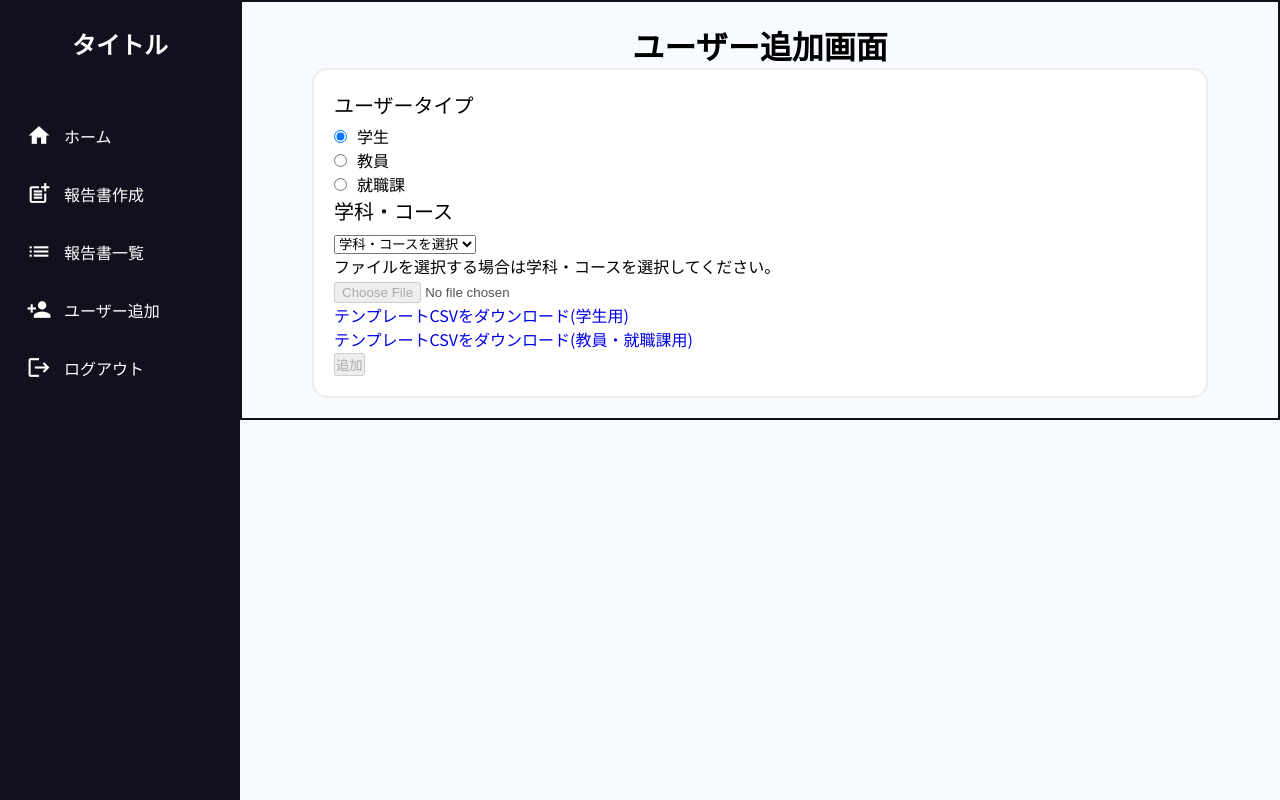
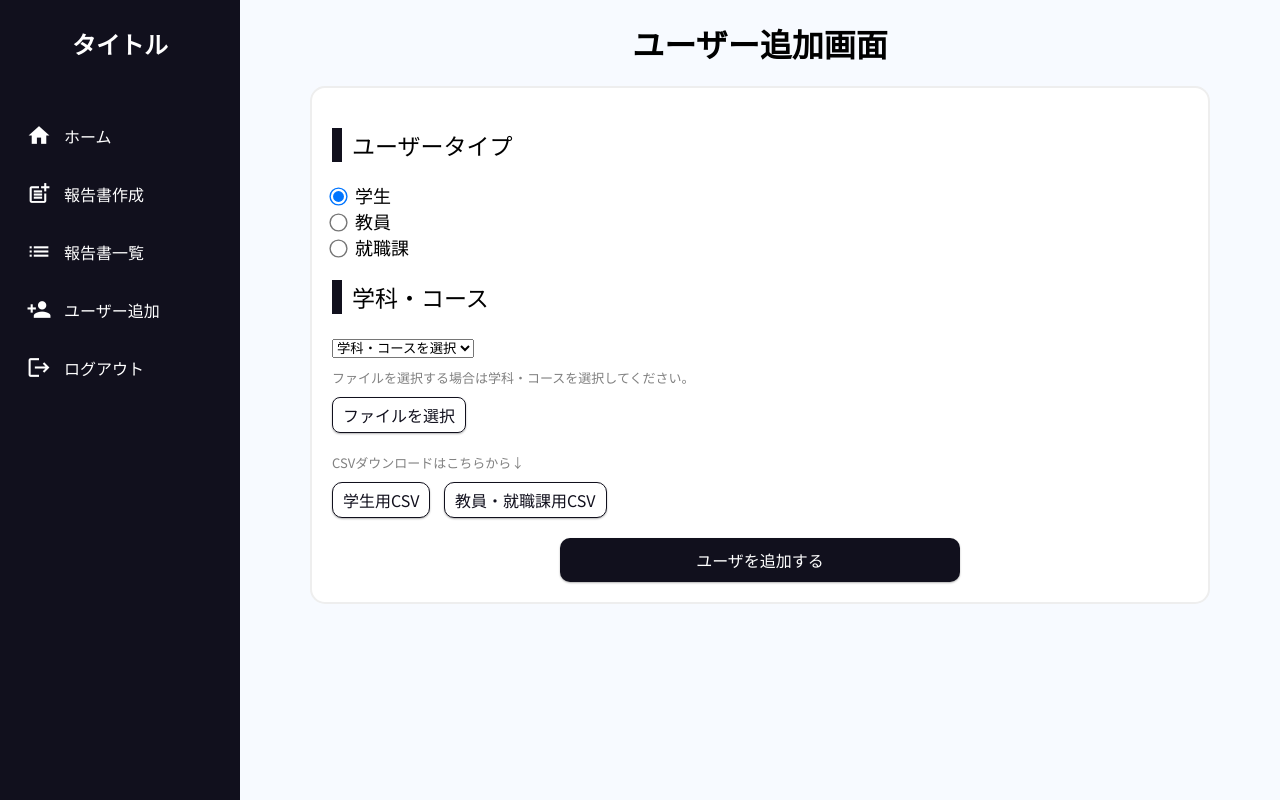
Before and after one commit to morijyobi-2021-itadv3/JobReportManagement, a Flask app: page /teacher/add_user in a window 1280 px wide. Run offline with Flask 2, Linux system fonts and the light colour scheme; data that the repository does not hold is empty; some libraries are stand-ins or nearby versions; some web fonts are replaced.

Commit message:
おおまな装飾(CSS)

```diff
--- a/static/css/add_user.css
+++ b/static/css/add_user.css
@@ -1,6 +1,9 @@
+.title {
+  margin-bottom: 20px;
+}
 .add-user-container {
-  padding: 20px 70px;
-  border: 2px solid #11101d;
+  padding: 20px 70px 40px;
+  background:#F7FAFF;
 }
 
 form.add-user {
@@ -13,21 +16,76 @@ form.add-user {
 
 form.add-user input[type="radio"]{
   margin-right: 10px;
+  transform: scale(1.4);
 }
 
-.form-information {
-  font-size: 2rem;
-  margin-bottom: 5px;
+form.add-user input[type="radio"] + label {
+  font-size: 1.8rem;
+}
+
+.note {
+  margin-top: 10px;
+  color:rgb(129, 129, 129);
+  font-size: 1.3rem;
+}
+
+.form-title {
+  font-size: 2.3rem;
+  margin: 20px 0;
+  border-left: 10px solid #11101d;
+  padding-left: 10px;
+}
+
+form.add-user input[type="file"] {
+  display: none;
+}
+
+.file-input-label {
+  margin: 10px 10px 10px 0;
+  padding: 5px 10px;
+  display: inline-block;
+  cursor: pointer;
+  color: #11101d;
+  border: 1px solid #11101d;
+  box-shadow: 0px 1px 2px rgba(0,0,0,.3);
+  border-radius:8px;
+  transition: .3s
+}
+
+.file-input-label:hover {
+  opacity: .8;
 }
 
 .add-user-table {
   display:none;
   border-collapse: collapse;
+  border: none;
+  background: #fff;
+  padding: 10px;
+  box-shadow: 0 2px 5px 3px rgba(255, 255, 255,.6);
 }
 
 .add-user-table th,
 .add-user-table td {
-  padding: 3px 5px;
+  padding: 8px 10px;
+}
+
+.add-user-table th {
+  background: #1b1a22;
+  color: #fff;
+  border-right: 1px solid #fff;
+}
+
+.add-user-table td {
+  border-right: 1px solid #444444
+}
+
+.add-user-table td:last-child {
+  border-right: none;
+}
+
+.add-user-table tr:nth-child(odd) {
+  background: rgb(237, 237, 255);
 }
 
 .add-user-table tr td:nth-child(2),
@@ -56,7 +114,7 @@ form.add-user input[type="radio"]{
 }
 
 .add-user-table td.error {
-  background: #ffd3d7;
+  color: #dc3545;
 }
 
 .add-user-table caption {
@@ -66,3 +124,32 @@ form.add-user input[type="radio"]{
   text-align: left;
   border-left: 5px solid #11101d;
 }
+
+span.btn {
+  margin: 10px 10px 10px 0;
+  padding: 5px 10px;
+  border: 1px solid #11101d;
+  color: #11101d;
+}
+
+.btn.submit {
+  width: 400px;
+  display: block;
+  margin: 10px auto 0;
+  padding: 10px 20px;
+  background: #11101d;
+  color: #fff;
+}
+
+.btn.submit:hover {
+  transform: scale(.95);
+  opacity: .8;
+}
+
+.download-group a:hover span.btn::before {
+  width: 100%;
+}
+
+.download-group p::after {
+  content: '↓';
+}
--- a/static/css/template.css
+++ b/static/css/template.css
@@ -23,6 +23,20 @@ a {
 
 ul li {
   list-style: none;
+}
+
+.btn {
+  outline: none;
+  appearance: none;
+  display: inline-block;
+  border: none;
+  padding: 8px 15px;
+  border-radius: 10px;
+  cursor: pointer;
+  background: #fff;
+  transition: .4s;
+  font-size: 1.6rem;
+  box-shadow: 0px 1px 2px rgba(0,0,0,.3);
 }
 
 /* サイドバー */
--- a/templates/add_user.html
+++ b/templates/add_user.html
@@ -10,9 +10,9 @@
 
 {% block content %}
 <div class="add-user-container">
-  <h1>ユーザー追加画面</h1>
+  <h1 class="title">ユーザー追加画面</h1>
   <form action="{{url_for('teacher.add_user')}}" class="form add-user" method="post" enctype="multipart/form-data">
-    <div class="form-information">ユーザータイプ</div>
+    <div class="form-title">ユーザータイプ</div>
     <div class="radio-wrapper">
       <input type="radio" name="user-type" id="student" value="学生" checked><label for="student">学生</label>
     </div>
@@ -23,21 +23,26 @@
       <input type="radio" name="user-type" id="employement-helper" value="就職課" ><label for="employement-helper">就職課</label>
     </div>
 
-    <div class="form-information">学科・コース</div>
+    <div class="form-title">学科・コース</div>
     <select name="department" id="department-selector">
       <option value="学科・コースを選択" selected>学科・コースを選択</option>
       {% for department in departments %}
         <option value="{{department[1]}}">{{department[1]}}</option>
       {% endfor %}
     </select>
-    <div>ファイルを選択する場合は学科・コースを選択してください。</div>
-    <input type="file" accept="text/csv" id="file-input" name="csv" disabled="true">
-    <p><a href="#" class="btn download" download="#">テンプレートCSVをダウンロード(学生用)</a></p>
-    <p><a href="#" class="btn download" download="#">テンプレートCSVをダウンロード(教員・就職課用)</a></p>
-    <button type="submit" class="btn submit" disabled>追加</button>
+    <p class="note">ファイルを選択する場合は学科・コースを選択してください。</p>
+    <label for="file-input" class="file-input-label">
+      <input type="file" accept="text/csv" id="file-input" name="csv" disabled="true">ファイルを選択
+    </label>
+    <div class="download-group">
+      <p class="note">CSVダウンロードはこちらから</p>
+      <a href="#" download="#"><span class="btn download">学生用CSV</span></a>
+      <a href="#" download="#"><span class="btn download">教員・就職課用CSV</span></a>
+    </div>
+    <button type="submit" class="btn submit" disabled>ユーザを追加する</button>
   </form>
 
-  <table class="add-user-table" border="1">
+  <table class="add-user-table">
     <caption>プレビュー</caption>
     <thead>
       <tr></tr>
```
